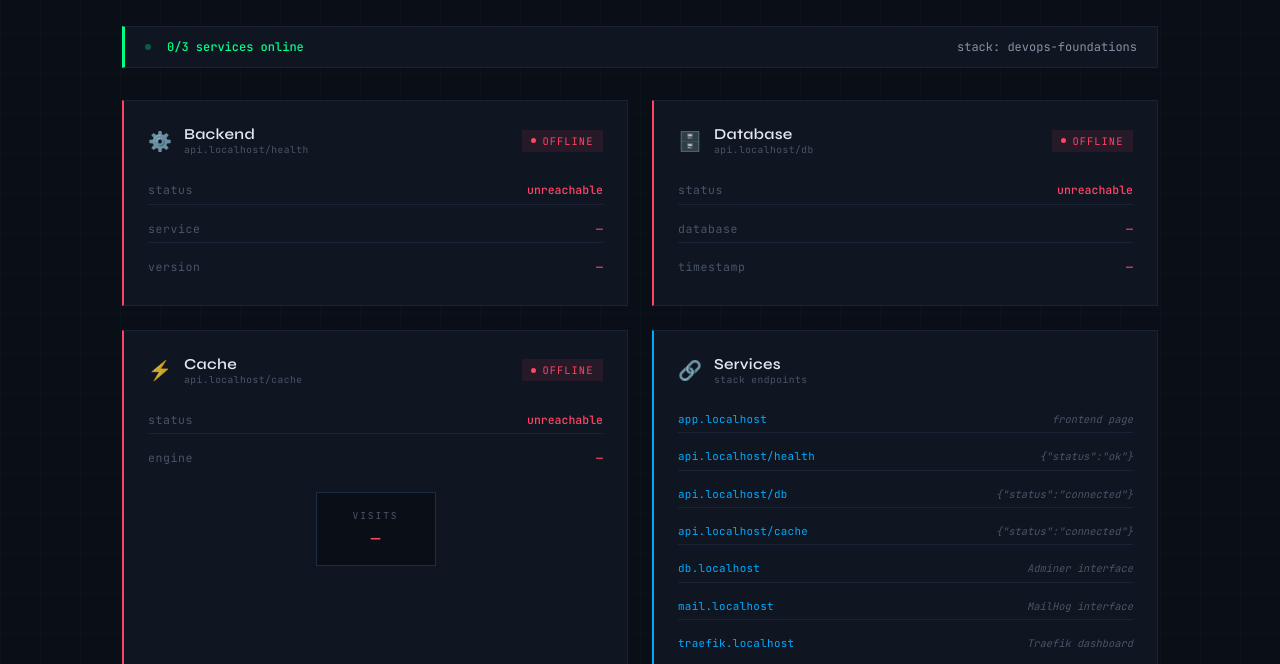
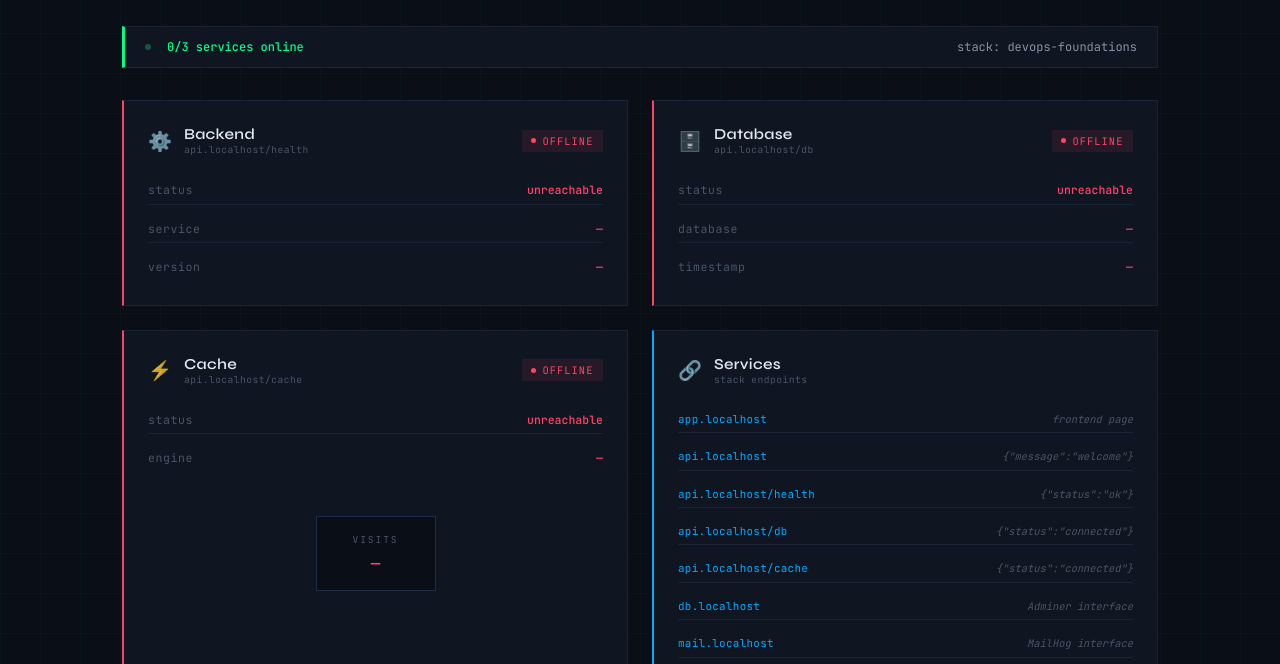
Before and after one commit to herve-beziat/devops-foundations, a website built with Vite: page src/frontend/index.html in a window 1280 px wide. Shown: the part 127-791 px from the top of the page. Built offline with nearby package versions, Linux system fonts and the light colour scheme; no server answers.

Commit message:
fix(frontend): add api.localhost to services card and center visits block

```diff
--- a/src/frontend/src/main.js
+++ b/src/frontend/src/main.js
@@ -1,6 +1,6 @@
-import "./style.css";
+import './style.css'
 
-document.querySelector("#app").innerHTML = `
+document.querySelector('#app').innerHTML = `
   <div class="container">
     <header>
       <div class="header-top">
@@ -131,6 +131,10 @@ document.querySelector("#app").innerHTML = `
             <span class="service-desc">frontend page</span>
           </div>
           <div class="data-row">
+            <a class="service-link" href="https://api.localhost" target="_blank">api.localhost</a>
+            <span class="service-desc">{"message":"welcome"}</span>
+          </div>
+          <div class="data-row">
             <a class="service-link" href="https://api.localhost/health" target="_blank">api.localhost/health</a>
             <span class="service-desc">{"status":"ok"}</span>
           </div>
@@ -189,167 +193,142 @@ document.querySelector("#app").innerHTML = `
       <span>traefik v3 · docker compose · node.js · postgresql · redis</span>
     </footer>
   </div>
-`;
+`
 
-const API = "https://api.localhost";
+const API = 'https://api.localhost'
 
 // Met à jour l'état visuel d'une card (ok / error / loading)
 function setCard(id, status, data) {
-  const card = document.getElementById("card-" + id);
-  const badge = document.getElementById("badge-" + id);
+  const card = document.getElementById('card-' + id)
+  const badge = document.getElementById('badge-' + id)
 
-  card.className =
-    "card " +
-    (status === "ok"
-      ? "status-ok"
-      : status === "error"
-        ? "status-error"
-        : "status-loading");
-  badge.className =
-    "badge " +
-    (status === "ok" ? "ok" : status === "error" ? "error" : "loading");
-  badge.innerHTML = `<div class="badge-dot"></div><span>${status === "ok" ? "online" : status === "error" ? "offline" : "checking"}</span>`;
+  card.className = 'card ' + (status === 'ok' ? 'status-ok' : status === 'error' ? 'status-error' : 'status-loading')
+  badge.className = 'badge ' + (status === 'ok' ? 'ok' : status === 'error' ? 'error' : 'loading')
+  badge.innerHTML = `<div class="badge-dot"></div><span>${status === 'ok' ? 'online' : status === 'error' ? 'offline' : 'checking'}</span>`
 
   Object.entries(data).forEach(([key, value]) => {
-    const el = document.getElementById(id + "-" + key);
+    const el = document.getElementById(id + '-' + key)
     if (el) {
-      el.textContent = value;
-      el.className =
-        "data-value" +
-        (status === "error" ? " error" : key === "visits" ? " highlight" : "");
+      el.textContent = value
+      el.className = 'data-value' + (status === 'error' ? ' error' : key === 'visits' ? ' highlight' : '')
     }
-  });
+  })
 }
 
 // Vérifie l'état du backend via /health et /
 async function checkBackend() {
   try {
     const [health, root] = await Promise.all([
-      fetch(API + "/health").then((r) => r.json()),
-      fetch(API + "/").then((r) => r.json()),
-    ]);
-    setCard("backend", "ok", {
+      fetch(API + '/health').then(r => r.json()),
+      fetch(API + '/').then(r => r.json())
+    ])
+    setCard('backend', 'ok', {
       status: health.status,
       service: health.service,
-      version: root.version || "—",
-    });
-    return true;
+      version: root.version || '—'
+    })
+    return true
   } catch {
-    setCard("backend", "error", {
-      status: "unreachable",
-      service: "—",
-      version: "—",
-    });
-    return false;
+    setCard('backend', 'error', { status: 'unreachable', service: '—', version: '—' })
+    return false
   }
 }
 
 // Vérifie la connexion PostgreSQL via /db
 async function checkDb() {
   try {
-    const data = await fetch(API + "/db").then((r) => r.json());
-    setCard("db", data.status === "connected" ? "ok" : "error", {
+    const data = await fetch(API + '/db').then(r => r.json())
+    setCard('db', data.status === 'connected' ? 'ok' : 'error', {
       status: data.status,
-      name: data.database || "—",
-      timestamp: data.timestamp
-        ? new Date(data.timestamp).toLocaleTimeString()
-        : "—",
-    });
-    return data.status === "connected";
+      name: data.database || '—',
+      timestamp: data.timestamp ? new Date(data.timestamp).toLocaleTimeString() : '—'
+    })
+    return data.status === 'connected'
   } catch {
-    setCard("db", "error", {
-      status: "unreachable",
-      name: "—",
-      timestamp: "—",
-    });
-    return false;
+    setCard('db', 'error', { status: 'unreachable', name: '—', timestamp: '—' })
+    return false
   }
 }
 
 // Vérifie la connexion Redis via /cache — incrémente aussi le compteur de visites
 async function checkCache() {
   try {
-    const data = await fetch(API + "/cache").then((r) => r.json());
-    setCard("cache", data.status === "connected" ? "ok" : "error", {
+    const data = await fetch(API + '/cache').then(r => r.json())
+    setCard('cache', data.status === 'connected' ? 'ok' : 'error', {
       status: data.status,
-      engine: data.cache || "—",
-      visits: data.visits !== undefined ? data.visits : "—",
-    });
-    return data.status === "connected";
+      engine: data.cache || '—',
+      visits: data.visits !== undefined ? data.visits : '—'
+    })
+    return data.status === 'connected'
   } catch {
-    setCard("cache", "error", {
-      status: "unreachable",
-      engine: "—",
-      visits: "—",
-    });
-    return false;
+    setCard('cache', 'error', { status: 'unreachable', engine: '—', visits: '—' })
+    return false
   }
 }
 
 // Lance la vérification des 3 services en parallèle
 async function checkAll() {
-  const btn = document.getElementById("refresh-btn");
-  btn.classList.add("loading");
-  btn.textContent = "⟳ Checking...";
+  const btn = document.getElementById('refresh-btn')
+  btn.classList.add('loading')
+  btn.textContent = '⟳ Checking...'
 
-  document.getElementById("global-status").textContent = "Checking services...";
+  document.getElementById('global-status').textContent = 'Checking services...'
 
-  const results = await Promise.all([checkBackend(), checkDb(), checkCache()]);
-  const allOk = results.every(Boolean);
+  const results = await Promise.all([checkBackend(), checkDb(), checkCache()])
+  const allOk = results.every(Boolean)
 
-  document.getElementById("global-status").textContent = allOk
-    ? "All systems operational"
-    : `${results.filter(Boolean).length}/3 services online`;
+  document.getElementById('global-status').textContent = allOk
+    ? 'All systems operational'
+    : `${results.filter(Boolean).length}/3 services online`
 
-  document.getElementById("last-update").textContent =
-    new Date().toLocaleTimeString();
-  btn.classList.remove("loading");
-  btn.textContent = "⟳ Refresh";
+  document.getElementById('last-update').textContent = new Date().toLocaleTimeString()
+  btn.classList.remove('loading')
+  btn.textContent = '⟳ Refresh'
 }
 
 // Envoie le formulaire de contact vers /contact
-document.getElementById("send-btn").addEventListener("click", async () => {
-  const btn = document.getElementById("send-btn");
-  const hint = document.getElementById("contact-hint");
+document.getElementById('send-btn').addEventListener('click', async () => {
+  const btn = document.getElementById('send-btn')
+  const hint = document.getElementById('contact-hint')
 
-  const to = document.getElementById("contact-to").value.trim();
-  const subject = document.getElementById("contact-subject").value.trim();
-  const message = document.getElementById("contact-message").value.trim();
+  const to = document.getElementById('contact-to').value.trim()
+  const subject = document.getElementById('contact-subject').value.trim()
+  const message = document.getElementById('contact-message').value.trim()
 
   if (!to || !subject || !message) {
-    hint.textContent = "Please fill in all fields.";
-    hint.className = "contact-hint error";
-    return;
+    hint.textContent = 'Please fill in all fields.'
+    hint.className = 'contact-hint error'
+    return
   }
 
-  btn.disabled = true;
-  btn.textContent = "⟳ Sending...";
-  hint.textContent = "—";
-  hint.className = "contact-hint";
+  btn.disabled = true
+  btn.textContent = '⟳ Sending...'
+  hint.textContent = '—'
+  hint.className = 'contact-hint'
 
   try {
-    const data = await fetch(API + "/contact", {
-      method: "POST",
-      headers: { "Content-Type": "application/json" },
-      body: JSON.stringify({ to, subject, message }),
-    }).then((r) => r.json());
+    const data = await fetch(API + '/contact', {
+      method: 'POST',
+      headers: { 'Content-Type': 'application/json' },
+      body: JSON.stringify({ to, subject, message })
+    }).then(r => r.json())
 
-    if (data.status === "sent") {
-      hint.textContent = `✓ Sent to ${data.to} at ${new Date(data.timestamp).toLocaleTimeString()}`;
-      hint.className = "contact-hint success";
+    if (data.status === 'sent') {
+      hint.textContent = `✓ Sent to ${data.to} at ${new Date(data.timestamp).toLocaleTimeString()}`
+      hint.className = 'contact-hint success'
     } else {
-      hint.textContent = "✗ Send failed.";
-      hint.className = "contact-hint error";
+      hint.textContent = '✗ Send failed.'
+      hint.className = 'contact-hint error'
     }
   } catch {
-    hint.textContent = "✗ Unable to reach mail service.";
-    hint.className = "contact-hint error";
+    hint.textContent = '✗ Unable to reach mail service.'
+    hint.className = 'contact-hint error'
   }
 
-  btn.disabled = false;
-  btn.textContent = "➤ Send";
-});
+  btn.disabled = false
+  btn.textContent = '➤ Send'
+})
 
 // Vérification initiale au chargement de la page
-document.getElementById("refresh-btn").addEventListener("click", checkAll);
-checkAll();
+document.getElementById('refresh-btn').addEventListener('click', checkAll)
+checkAll()
--- a/src/frontend/src/style.css
+++ b/src/frontend/src/style.css
@@ -278,7 +278,7 @@ h1 span {
 /* ── Visits mini-card (dans la card Cache) ── */
 
 .visits-block {
-  margin: 1.25rem auto 0;
+  margin: 2.8rem auto 0;
   padding: 1rem 1.5rem;
   border: 1px solid var(--border-glow);
   background: var(--bg);
```
